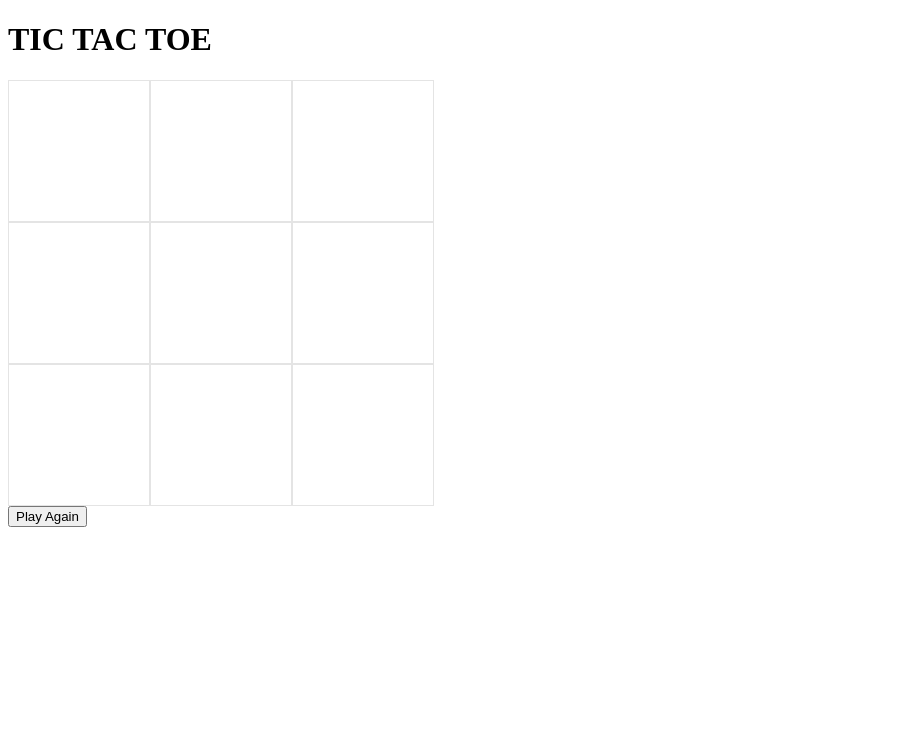
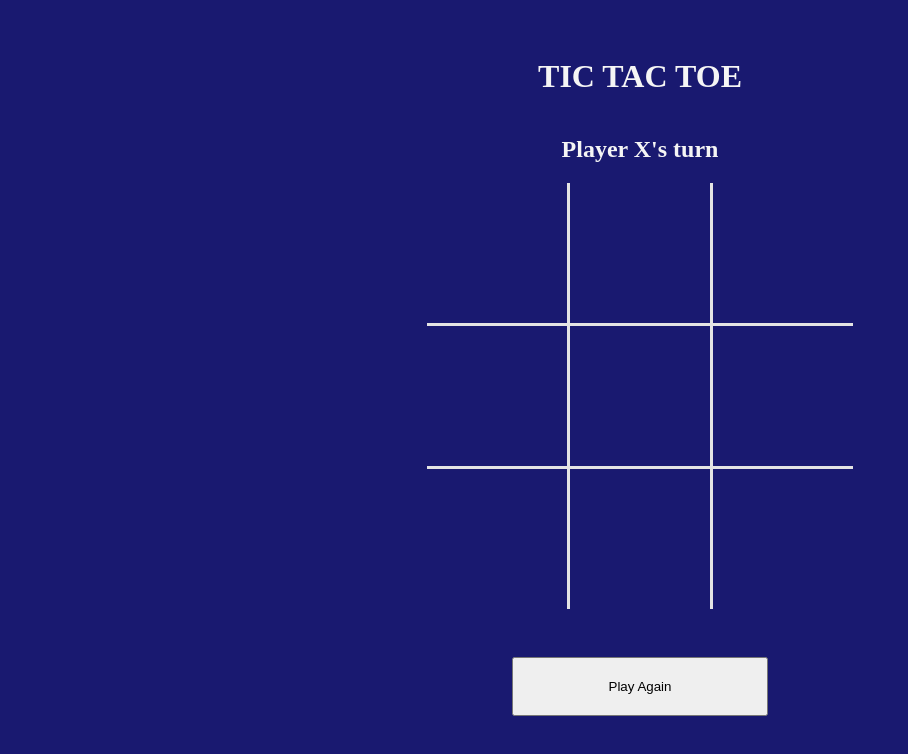
Before and after one commit to dreedup/unit-1-project, a plain HTML site: page index.html in a window 1280 px wide. Shown: the whole page, without its empty margins (0-908 px from the left). Drawn offline with Linux system fonts and the light colour scheme.

Commit message:
Completed functionality of game

```diff
--- a/game.js
+++ b/game.js
@@ -0,0 +1,119 @@
+LOOKUP = {
+    '1': "X",
+    '-1': 'O',
+    'null': ''
+}
+
+//determine win positions
+const winPos = [
+    [0, 1, 2], [3, 4, 5],
+    [6, 7, 8], [0, 3, 6],
+    [1, 4, 7], [2, 5, 8],
+    [0, 4, 8], [2, 4, 6]
+];
+
+//Variables
+let turn, winner, gameboard, player1wins, player2wins, champion
+
+
+//Cached element references
+const messageEl = document.querySelector('h2')
+const gameboardEl = document.getElementById('gameboard');
+const tileEls = document.querySelectorAll('.tile')
+const buttonEl = document.querySelector('button')
+
+//Event Listeners
+gameboardEl.addEventListener('click', handleClick)
+buttonEl.addEventListener('click', init)
+
+
+//Functions
+
+// Start the game upon intial load and when the Play Again button is clicked
+init();
+
+function init() {
+
+    //set player's wins
+    player1wins = 0;
+    player2wins = 0;
+
+    // set the players turn
+    turn = 1; // X goes first & is player 1
+
+    // set winner to false (no winner to begin)
+    winner = false;
+
+    //determine champion
+    champion = false;
+
+    // set up beginner gameboard
+    //gameboard  [   null, null, null,  null, null, null,  null, null, null  ]
+    gameboard = new Array(9).fill(null);
+
+    // visualize a new game to the DOM
+    render();
+}
+
+function getWinner() {
+    // go over the gameboard (array) and check each collection of combo values ex: [1,2,3]
+    for(let i = 0; i < winPos.length; i++) {
+        if(Math.abs(gameboard[winPos[i][0]] +
+                    gameboard[winPos[i][1]] +
+                    gameboard[winPos[i][2]]) === 3) {
+                return gameboard[winPos[i][0]];
+
+            }
+    }
+    if(gameboard.includes(null)) return false;
+    return "T";
+    }
+
+
+
+function handleClick(Event) {
+    const position = event.target.dataset.index;
+    if(winner || gameboard[position] !== null) return;
+    gameboard[position] = turn;
+    turn *= -1;
+    winner = getWinner();
+    render();
+
+}
+
+function render() {
+    // change the state of the game
+    tileEls.forEach(function(tile, position) {
+        tile.textContent = LOOKUP[gameboard[position]]
+    })
+    if(!winner) {
+
+    messageEl.textContent = `Player ${LOOKUP[turn]}'s turn`;}
+    else if(winner === "T") {
+        messageEl.textContent = "Tie Game";
+    } else {
+        messageEl.textContent = `Player ${LOOKUP[winner]} Wins!`;
+    }
+
+    function getChampion(player) {
+        if (player === 1) {
+            player1wins++;
+            if (player1wins === 3) {
+                champion = 1;
+                init();
+                messageEl.textContent = `Player ${LOOKUP[champion]} is the champion!`;
+                return true;
+            }
+        } else if (player === -1) {
+            player2wins++;
+            if (player2wins === 3) {
+                champion = -1;
+                init();
+                messageEl.textContent = `Player ${LOOKUP[champion]} is the champion!`;
+                return true;
+            }
+        }
+        return false;
+    }
+
+}
--- a/index.html
+++ b/index.html
@@ -6,25 +6,31 @@
   <meta name="viewport" content="width=device-width">
   <title>replit</title>
   <link href="style.css" rel="stylesheet" type="text/css" />
+  <script defer src="game.js"></script>
 </head>
 
 <body>
+    <header>
   <b><h1>TIC TAC TOE</h1></b>
+  </header>
 
-  <div id='gameboard'>
-    <div id='tile'></div>
-    <div id='tile'></div>
-    <div id='tile'></div>
-    <div id='tile'></div>
-    <div id='tile'></div>
-    <div id='tile'></div>
-    <div id='tile'></div>
-    <div id='tile'></div>
-    <div id='tile'></div>
+  <main>
+    <h2>Player X's Turn</h2>
 
-  </div>
+    <section id="gameboard">
+    <div data-index="0" class='tile bottom'>x</div>
+    <div data-index="1"  class='tile bottom right left'></div>
+    <div data-index="2"  class='tile bottom'></div>
+    <div data-index="3"  class='tile'>o</div>
+    <div data-index="4"  class='tile right left'></div>
+    <div data-index="5"  class='tile'></div>
+    <div data-index="6"  class='tile top'></div>
+    <div data-index="7"  class='tile top right left'>x</div>
+    <div data-index="8" class='tile top'></div>
+</section>
+   </main>
 
-  <button id="restartBtn">Play Again</button>
+  <button>Play Again</button>
 </body>
 
 </html>
--- a/style.css
+++ b/style.css
@@ -1,15 +1,36 @@
 
+h1, h2 {
+    display: flex;
+    justify-content: center;
+    color: whitesmoke
+}
+
+body {
+    display: flex;
+    justify-content: center;
+    flex-direction: column;
+    margin: 0;
+    background-color: midnightblue ;
+    min-height: 100vh;
+}
 
 #gameboard {
     display: grid;
     grid-template-columns: repeat(3, 0fr);
+    justify-content: center;
   }
 
-    #tile {
+.top { border-top: 3px solid #e4e4e4;}
+.bottom { border-bottom: 3px solid #e4e4e4;}
+.left { border-left: 3px solid #e4e4e4;}
+.right { border-right: 3px solid #e4e4e4;}
+
+    .tile {
       display : flex;
       width   : 100px;
       height  : 100px;
-      border  : 1px solid #e4e4e4;
+      justify-content: center;
+      align-items: center;
 
       color       : #e4e4e4;
       font-size   : 5em;
@@ -17,3 +38,9 @@
       text-align  : center;
       padding     : 20px;
     }
+
+button {
+    margin: 48px 40%;
+    padding: 20px;
+    cursor: pointer;
+}
```
